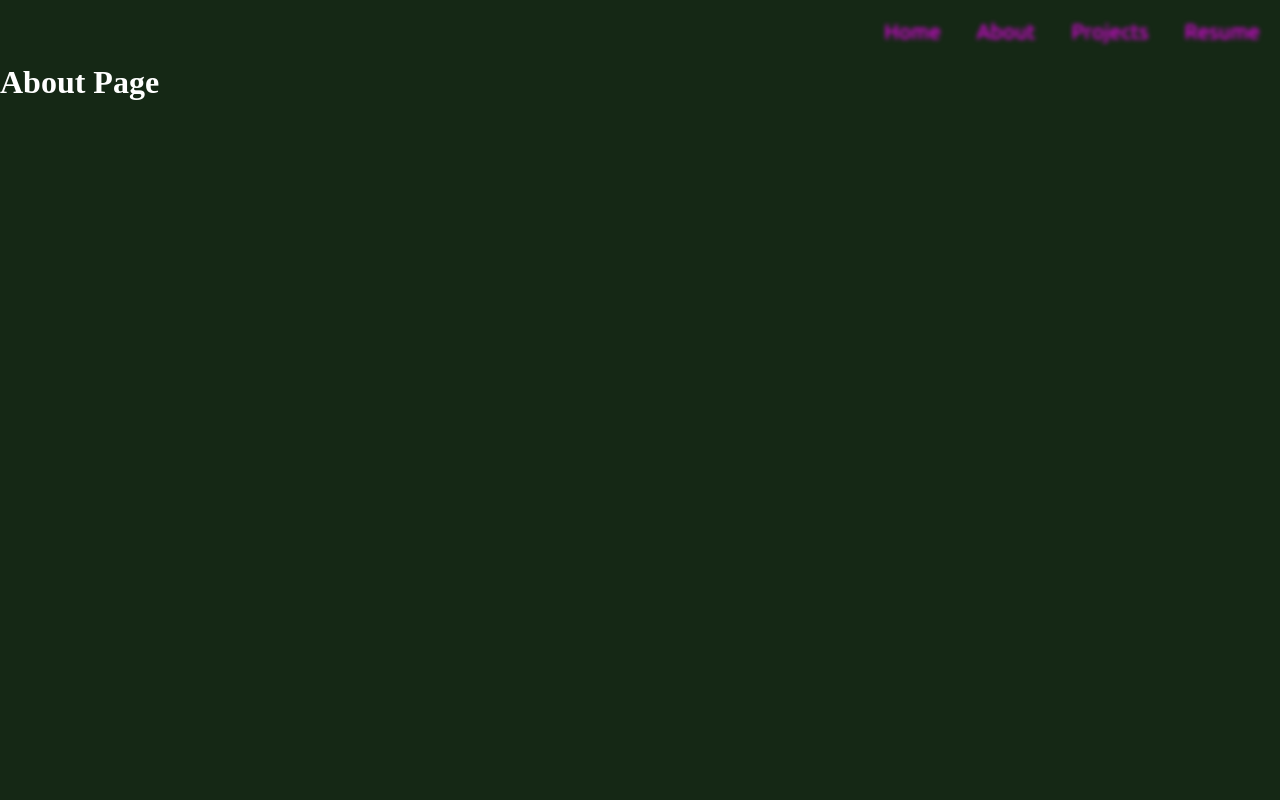
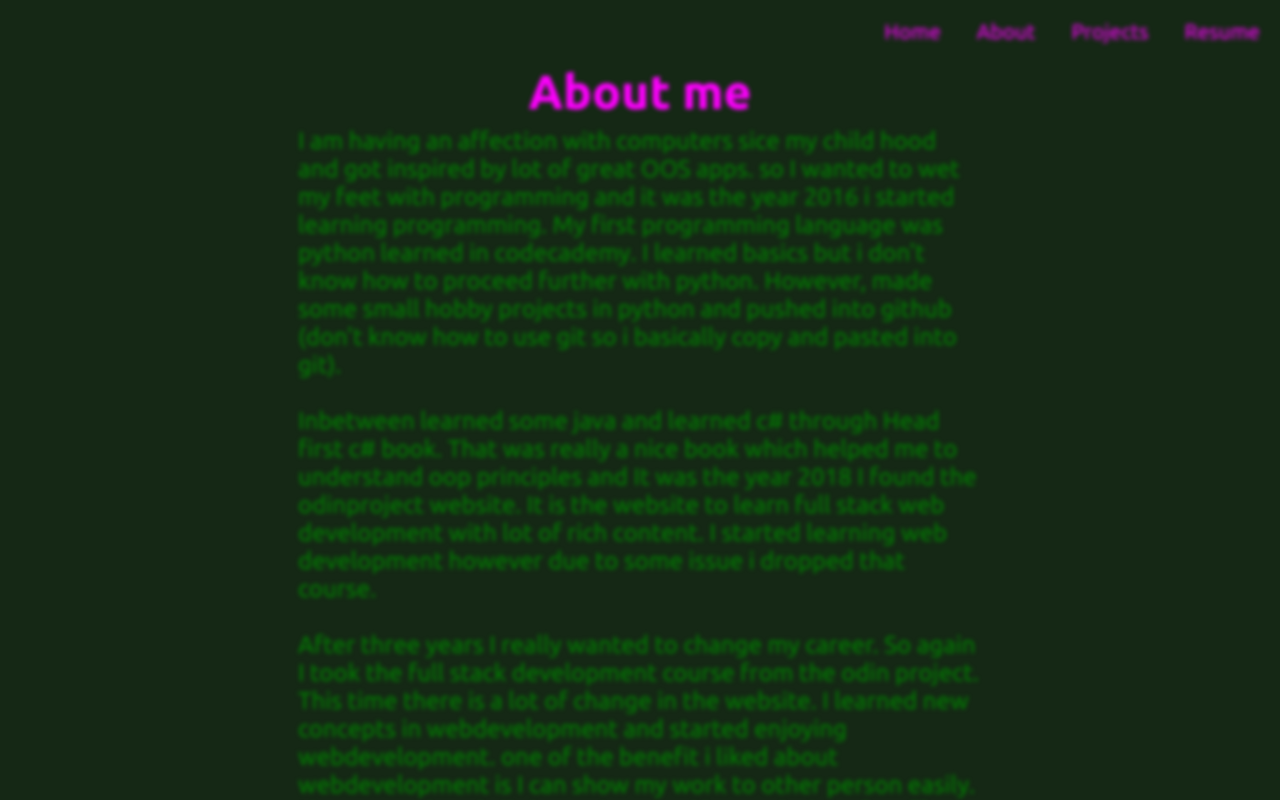
Before and after one commit to karthicbz/portfolio, a React (Create React App) app: page /about in a window 1280 px wide. Shown: the top 800 px of the page. Built offline with nearby package versions, Linux system fonts and the light colour scheme.

Commit message:
added blur transition and wrote about myself

```diff
--- a/src/App.js
+++ b/src/App.js
@@ -3,8 +3,9 @@
 import Navbar from "./components/Navbar";
 import NameContainer from "./components/NameContainer";
 import styled from "styled-components";
+import PageTransitionDiv from "./components/PageTransition";
 
-const GridDiv = styled.div`
+const GridDiv = styled(PageTransitionDiv)`
   height: 100%;
   display: grid;
   grid-template-columns: 1fr;
--- a/src/components/About.jsx
+++ b/src/components/About.jsx
@@ -2,18 +2,58 @@
 import styled from "styled-components";
 
 const DIV = styled.div`
-  animation-name: test;
+  animation-name: blurTransition;
   animation-duration: 1s;
   animation-iteration-count: 1;
   animation-direction: normal;
+  font-family: "Ubuntu", sans-serif;
+  max-width: 700px;
+  margin: 0 auto;
 
-  @keyframes test {
+  & > p {
+    /* text-align: center; */
+  }
+
+  & > .about-me-head {
+    font-size: 3rem;
+    font-weight: 700;
+    color: fuchsia;
+    text-align: center;
+    filter: blur(2px);
+  }
+
+  & > .about-me-para {
+    padding: 8px;
+    font-size: 1.5rem;
+    color: green;
+    animation: para-flicker;
+    animation-duration: 0.1s;
+    animation-iteration-count: infinite;
+    animation-direction: alternate;
+    text-align: left;
+
+    @keyframes para-flicker {
+      from {
+        filter: blur(2px);
+      }
+
+      50% {
+        filter: blur(0.5px);
+      }
+
+      to {
+        filter: blur(1px);
+      }
+    }
+  }
+
+  @keyframes blurTransition {
     from {
-      opacity: 0;
+      filter: blur(8px);
     }
 
     to {
-      opacity: 1;
+      filter: blur(0);
     }
   }
 `;
@@ -21,7 +61,37 @@
 const About = () => {
   return (
     <DIV>
-      <h1 style={{ color: "white" }}>About Page</h1>
+      <p className="about-me-head">About me</p>
+      <p className="about-me-para">
+        I am having an affection with computers sice my child hood and got
+        inspired by lot of great OOS apps. so I wanted to wet my feet with
+        programming and it was the year 2016 i started learning programming. My
+        first programming language was python learned in codecademy. I learned
+        basics but i don't know how to proceed further with python. However,
+        made some small hobby projects in python and pushed into github (don't
+        know how to use git so i basically copy and pasted into git).
+        <br />
+        <br /> Inbetween learned some java and learned c# through Head first c#
+        book. That was really a nice book which helped me to understand oop
+        principles and It was the year 2018 I found the odinproject website. It
+        is the website to learn full stack web development with lot of rich
+        content. I started learning web development however due to some issue i
+        dropped that course.
+        <br />
+        <br /> After three years I really wanted to change my career. So again I
+        took the full stack development course from the odin project. This time
+        there is a lot of change in the website. I learned new concepts in
+        webdevelopment and started enjoying webdevelopment. one of the benefit i
+        liked about webdevelopment is I can show my work to other person easily.
+        I have completed all the projects and learned a lot of stuffs and still
+        learning.
+        <br />
+        <br />
+        Aside from that I like to read about stuffs which will blow my mind. I
+        use reddit mostly. Currently I continue studying (always!) and look
+        forward to join a proactive, innovative team filled with empathic people
+        where I can continue growing both personally and professionally.{" "}
+      </p>
     </DIV>
   );
 };
--- a/src/components/Navbar.jsx
+++ b/src/components/Navbar.jsx
@@ -1,8 +1,9 @@
 import React from "react";
 import styled from "styled-components";
 import { Link } from "react-router-dom";
+import PageTransitionDiv from "./PageTransition";
 
-const NavBar = styled.div`
+const NavBar = styled(PageTransitionDiv)`
   /* box-sizing: border-box; */
   width: 100%;
   background-color: transparent;
--- /dev/null
+++ b/src/components/PageTransition.js
@@ -0,0 +1,20 @@
+import styled from "styled-components";
+
+const PageTransitionDiv = styled.div`
+  animation-name: test;
+  animation-duration: 1s;
+  animation-iteration-count: 1;
+  animation-direction: normal;
+
+  @keyframes blurTransition {
+    from {
+      filter: blur(8px);
+    }
+
+    to {
+      filter: blur(0);
+    }
+  }
+`;
+
+export default PageTransitionDiv;
```
